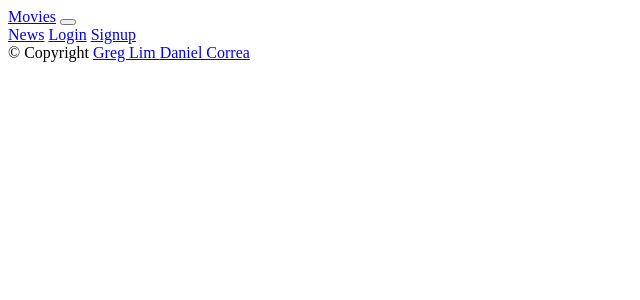
After one commit to tunmie/moviereviewsproject, a Django app: template moviereviews/templates/base.html in a window 1280 px wide. The commit adds this page. Shown: the top 300 px of the page, without its empty margins (0-640 px from the left). Run offline with Django 4.2, Linux system fonts and the light colour scheme; the template is opened without the code that fills it, so the values that code supplies are empty.

Commit message:
base done

```diff
--- a/movie/models.py
+++ b/movie/models.py
@@ -7,3 +7,6 @@ class Movie(models.Model):
 	description = models.CharField(max_length=250)
 	image = models.ImageField(upload_to='movie/images')
 	url = models.URLField(blank=True)
+
+	def __str__(self):
+		return self.title
--- a/moviereviews/settings.py
+++ b/moviereviews/settings.py
@@ -58,7 +58,7 @@ ROOT_URLCONF = 'moviereviews.urls'
 TEMPLATES = [
     {
         'BACKEND': 'django.template.backends.django.DjangoTemplates',
-        'DIRS': [],
+        'DIRS': [os.path.join(BASE_DIR, 'moviereviews/templates')],
         'APP_DIRS': True,
         'OPTIONS': {
             'context_processors': [
--- /dev/null
+++ b/moviereviews/templates/base.html
@@ -0,0 +1,43 @@
+<!DOCTYPE html>
+<html lang="en">
+<head>
+    <meta charset="UTF-8">
+    <title>Movies App</title>
+    <script src="https://cdn.jsdelivr.net/npm/bootstrap@5.1.1/dist/js/bootstrap.bundle.min.js"
+            crossorigin="anonymous"></script>
+    <meta name="viewport" content="width=device-width, initial-scale=1"/>
+</head>
+<body>
+<nav class="navbar navbar-expand-lg navbar-light bg-light mb-3">
+    <div class="container">
+        <a href="{% url 'home' %}" class="navbar-brand">Movies</a>
+        <button class="navbar-toggler" type="button"
+                data-bs-toggle="collapse"
+                data-bs-target="#navbarNavAltMarkup"
+                aria-controls="navbarNavAltMarkup"
+                aria-expanded="false"
+                aria-label="Toggle navigation">
+            <span class="navbar-toggler-icon"></span>
+        </button>
+        <div class="collapse navbar-collapse" id="navbarNavAltMarkup">
+            <div class="navbar-nav ms-auto">
+                <a href="#" class="nav-link">News</a>
+                <a href="#" class="nav-link">Login</a>
+                <a href="#" class="nav-link">Signup</a>
+            </div>
+        </div>
+    </div>
+</nav>
+<div class="container">
+    {% block content %}
+    {% endblock %}
+</div>
+<footer class="text-center text-lg-start bg-light text-muted mt-4">
+    <div class="text-center p-4"> © Copyright <a class="text-reset fw-bold text-decoration-none" target="_blank"
+                                                 href="https://twitter.com/greglim81"> Greg Lim
+    </a> <a class="text-reset fw-bold text-decoration-none" target="_blank"
+            href="https://twitter.com/danielgarax"> Daniel Correa
+    </a></div>
+</footer>
+</body>
+</html>
--- a/news/models.py
+++ b/news/models.py
@@ -6,3 +6,6 @@ class News(models.Model):
 	headline = models.CharField(max_length=200)
 	body = models.TextField()
 	date = models.DateField()
+
+	def __str__(self):
+		return self.headline
```
Also changed, not shown: movie/templates/home.html (+5 -15 lines), news/templates/news.html (+2 -13 lines).
